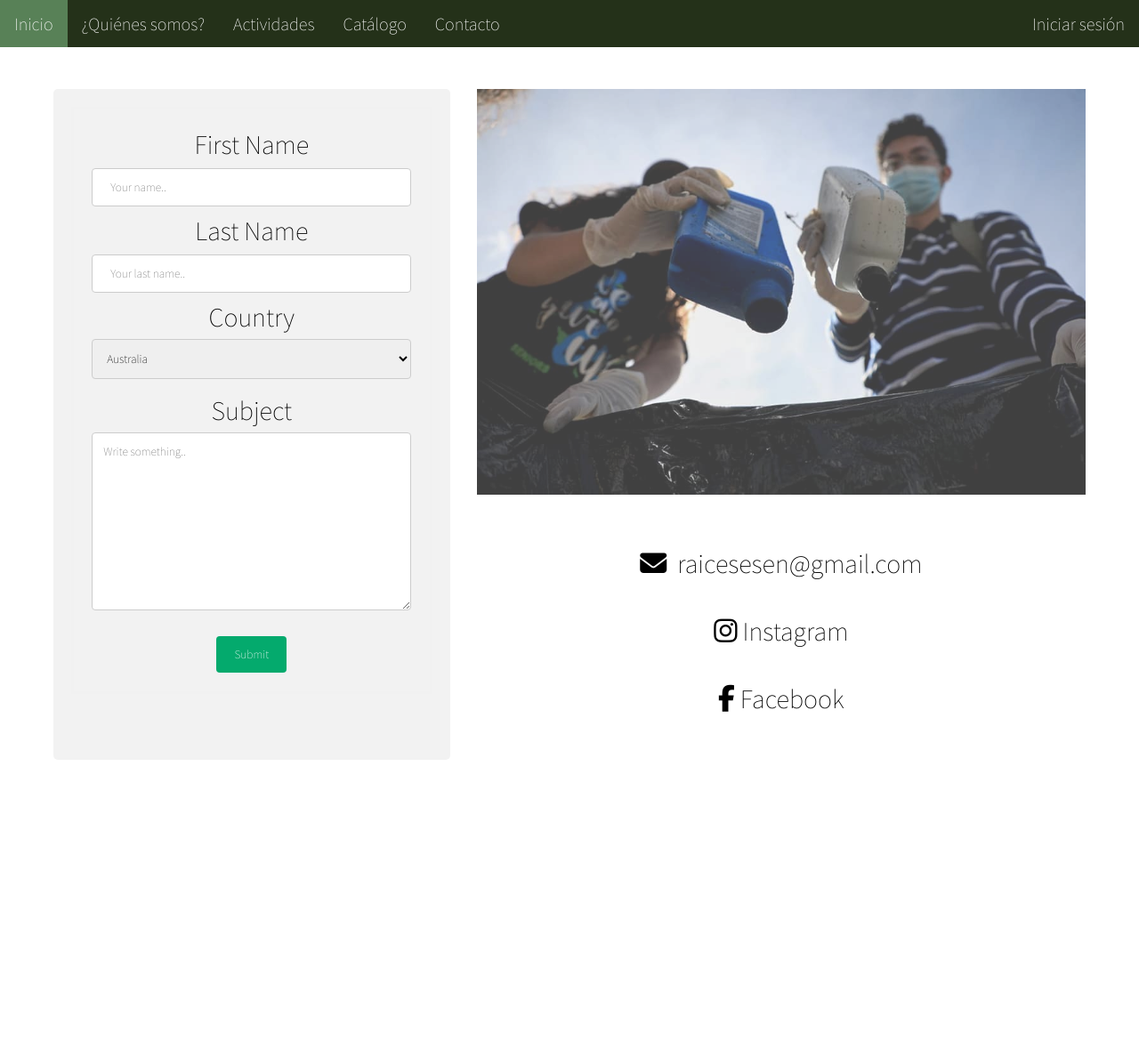
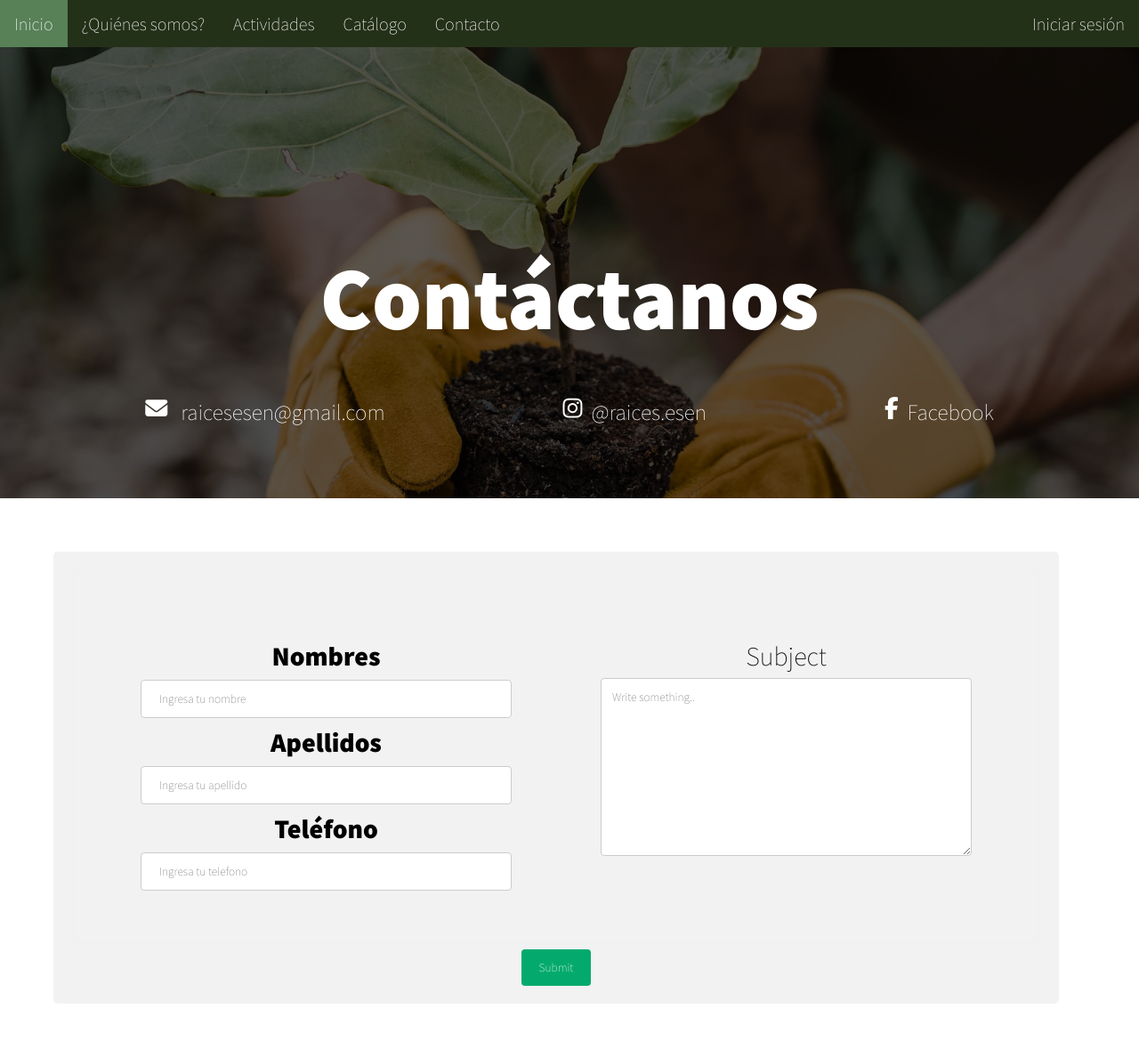
Before and after one commit to Esen-Q1-2022-Prog-Interfaz/grupo03-proyecto-final, a Flask app: page /contact in a window 1280 px wide. Shown: the whole page at 89% size. Before the commit the page ends 854 px from the top, so only its background shows below. Run offline with Flask 2, Linux system fonts and the light colour scheme; parts of the project's set-up code (start-up, migrations or seed data) failed here and were passed over; some libraries are stand-ins or nearby versions; some web fonts are replaced.

Commit message:
updated contact page

```diff
--- a/static/css/styleMain.css
+++ b/static/css/styleMain.css
@@ -347,7 +347,7 @@ img {
 
 }
 
-/* ABOUT */
+/* ABOUT --------------------------------------------------------------*/
 .fixed-alignment {
     display: inline-flex;
     list-style: none;
@@ -481,7 +481,7 @@ padding: 50px;
     height: 100%;
 }
 
-/* ACTIVIDADES */
+/* ACTIVIDADES --------------------------------------------------------*/
 
 .grid-actividad {
     display: grid;
@@ -515,6 +515,129 @@ font-size: 25px;
 
 
 /* CONTACTO */
+
+
+
+
+
+.contact-container {
+    width: 100%;
+    height: 65vh;
+    background-image: linear-gradient(rgba(0,0,0,0.65),rgba(0,0,0,0.65)), url(../../static/media/guantes-y-planta.jpg);
+    background-size: cover;
+}
+
+
+
+.inicio {
+    text-align: center;
+    padding-top: 250px;
+}
+
+
+.contact-text {
+    position: absolute;
+    top: 50%;
+    left: 50%;
+    transform: translate(-50%, -50%);
+}
+
+.contact-text h1 {
+    font-size: 100px;
+    color: white;
+}
+
+.redes-sociales {
+    font-size: 25px;
+    color: white;
+    display:inline-flex;
+    gap: 200px;
+    padding: 50px;
+}
+
+.redes-iconos {
+    display: inline-flex;
+    color: white;
+    gap: 10px;
+}
+
+.redes-iconos a {
+    color: white;
+}
+
+
+.form-alignment {
+    display: inline-flex;
+    padding: 50px;
+}
+
+.contact-right  {
+    width: 50%;
+    padding: 25px 25px 0px 50px;
+}
+.contact-left  {
+    width: 50%;
+    padding: 25px 50px 0px 25px;
+}
+
+/*buscar input despues*/
+
+
+
+
+
+
+
+
+
+
+
+
+
+
+
+
+
+
+
+
+
+
+
+
+
+
+
+
+
+
+
+
+
+
+
+
+
+
+
+
+
+
+
+
+
+
+
+
+
+
+
+
+
+
+
+
+
 .contact {
     margin: 50px;
     display: grid;
--- a/templates/main/contact.html
+++ b/templates/main/contact.html
@@ -2,32 +2,68 @@
 {%block contents %}
 <h1>Contacto</h1>
 
+
+<div class="contact-container">
+  <div class="inicio">
+    <div class="box1">
+      <div class="contact-text">
+
+        <h1>Contáctanos</h1>
+
+        <div class="redes-sociales">
+          <div class="redes-iconos">
+            <i class="fa-solid fa-envelope"></i>
+            <a class="" href="mailto: raicesesen@gmail.com"> raicesesen@gmail.com</a>
+          </div>
+          <div class="redes-iconos">
+            <i class="fa-brands fa-instagram"></i>
+            <a class="icon" href="https://www.instagram.com/raices.esen/?hl=es-la">@raices.esen</a>
+          </div>
+          <div class="redes-iconos">
+            <i class="fa-brands fa-facebook-f"></i>
+            <a class="icon" href="">Facebook</a>
+          </div>
+        </div>
+
+      </div>
+    </div>
+  </div>
+</div>
+
+
+<div class="contact-form">
+
   <div class="contact">
     <div class="contact-info">
-    <form action="/action_page.php">
-      <label for="fname">First Name</label>
+      <form class="form-alignment" action="/action_page.php">
+
+        <div class="contact-left">
+          <label for="uname"><b>Nombres</b></label>
           <input
             type="text"
-        id="fname"
-        name="firstname"
-        placeholder="Your name.."
+            placeholder="Ingresa tu nombre"
+            name="name"
+            required
             />
 
-      <label for="lname">Last Name</label>
+          <label for="uname"><b>Apellidos</b></label>
           <input
             type="text"
-        id="lname"
+            placeholder="Ingresa tu apellido"
             name="lastname"
-        placeholder="Your last name.."
+            required
           />
 
-      <label for="country">Country</label>
-      <select id="country" name="country">
-        <option value="australia">Australia</option>
-        <option value="canada">Canada</option>
-        <option value="usa">USA</option>
-      </select>
+          <label for="uname"><b>Teléfono</b></label>
+          <input
+            type="text"
+            placeholder="Ingresa tu telefono"
+            name="number"
+            required
+          />
+        </div>
 
+        <div class="contact-right">
           <label for="subject">Subject</label>
           <textarea
             id="subject"
@@ -35,25 +71,14 @@
             placeholder="Write something.."
             style="height: 200px"
           ></textarea>
+        </div>
+
+      </form>
 
       <input type="submit" value="Submit" />
-    </form>
+
     </div>
 
-  <div>
-    <img src="../../static/media/fotoInicio.jpg" alt="" />
-    <div class="iconos">
-      <i class="fa-solid fa-envelope"></i>
-      <a class="icon" href="mailto: raicesesen@gmail.com"> raicesesen@gmail.com</a
-      ><br /><br />
-      <i class="fa-brands fa-instagram"></i>
-      <a class="icon" href="https://www.instagram.com/raices.esen/?hl=es-la"
-        >Instagram</a
-      ><br /><br />
-      <i class="fa-brands fa-facebook-f"></i>
-      <a class="icon" href="">Facebook</a>
-    </div>
-  </div>
 </div>
 
 {% endblock %}
--- a/templates/main/home.html
+++ b/templates/main/home.html
@@ -83,6 +83,7 @@
       Con nuestros diferentes voluntariados hemos logrado:
     </p>
   </div>
+
   <div class="grid-container" id="grid-impacto">
     <div>
       <i><img src="../../static/media/tree.png" alt=""></i>
```
Also changed, not shown: static/media/guantes-y-planta.jpg (added), static/media/volunteer-con-tierra.jpg (added). Lines whose indentation alone changed are shown as unchanged.
